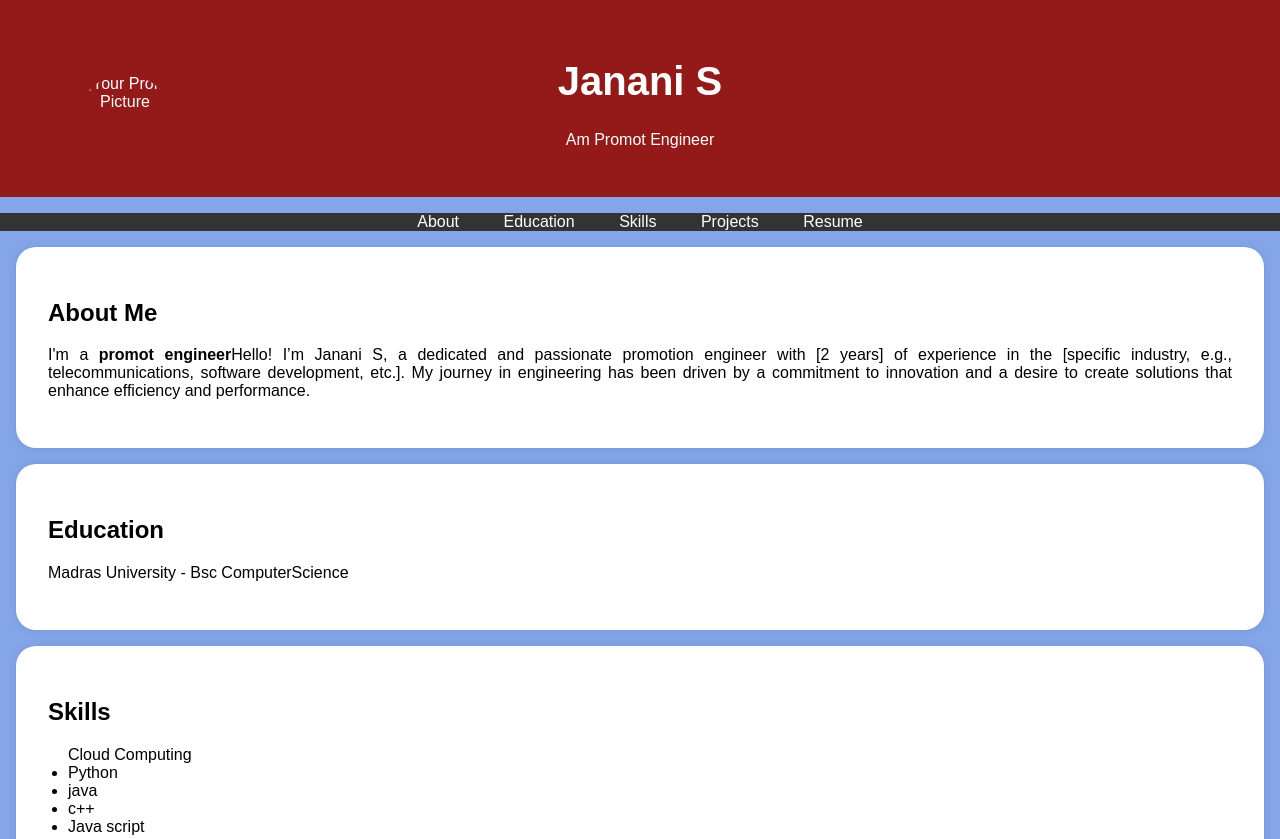
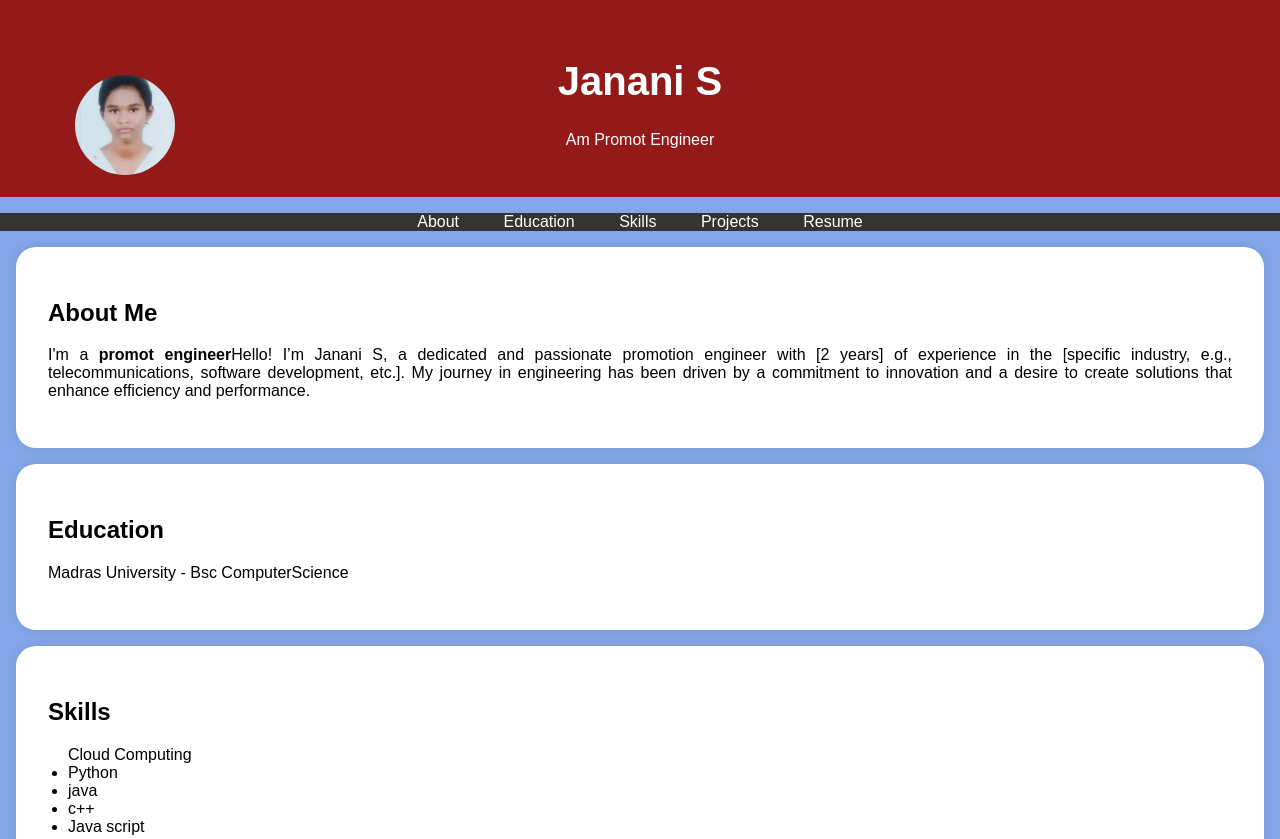
Before and after one commit to jananinavanitham2006/jananinavanitham2006Repository, a plain HTML site: page index.html in a window 1280 px wide. Shown: the top 839 px of the page. Drawn offline with Linux system fonts and the light colour scheme.

Commit message:
Update index.html

```diff
--- a/index.html
+++ b/index.html
@@ -95,7 +95,7 @@
     <header>
         <div class="header-content">
             <!-- Add your profile picture here -->
-            <img src="WhatsApp Image 2025-03-13 at 7.16.49 PM.jpeg" alt="Your Profile Picture" class="profile-picture">
+            <img src="/janani.jpg" alt="Your Profile Picture" class="profile-picture">
             <h1>Janani S</h1>
             <p>Am Promot Engineer</p>
         </div>
```
